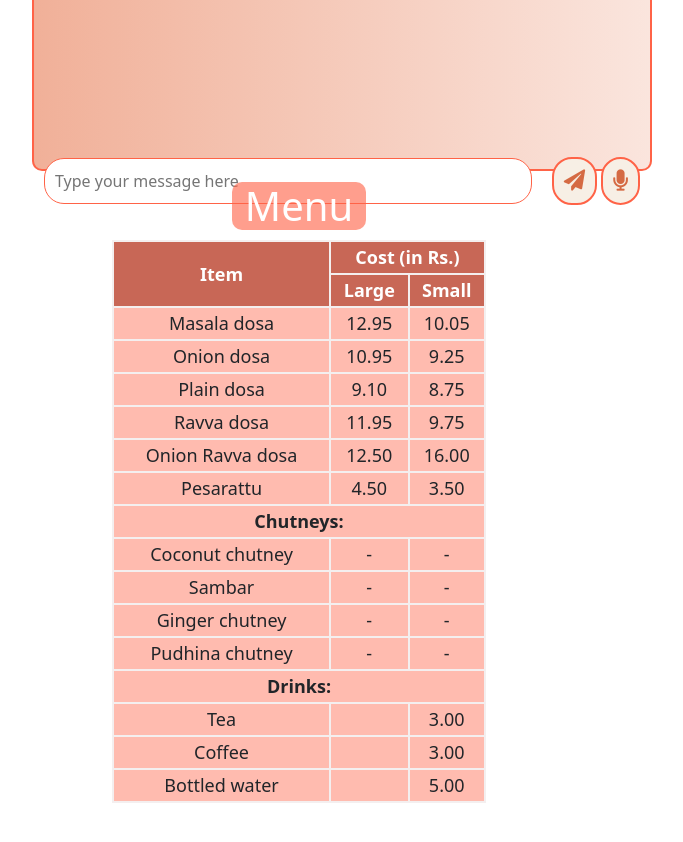
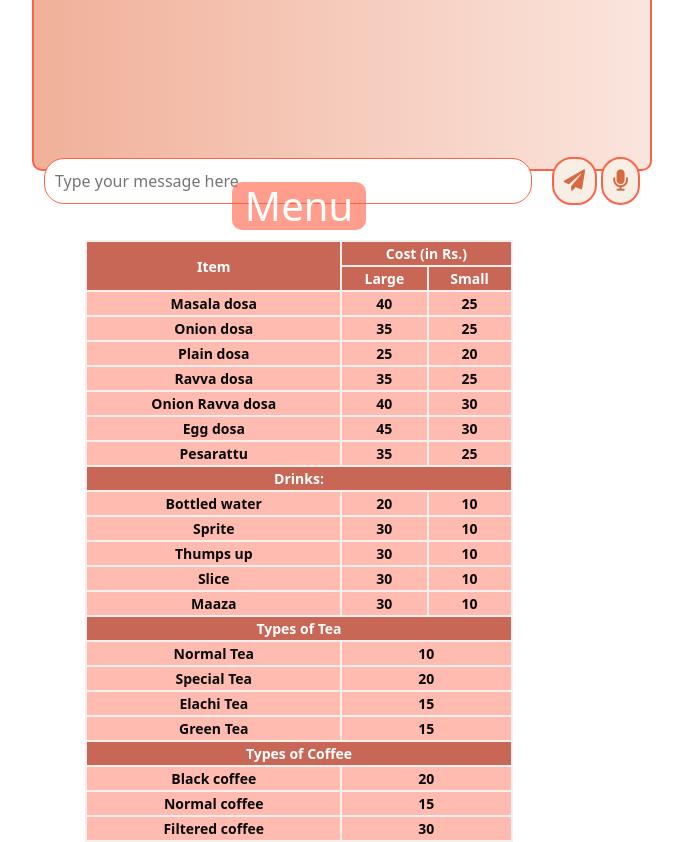
Before and after one commit to Gayathri0315/DosaBot, a FastAPI app: page / in a window 1280 px wide. Shown: the part 597-1439 px from the top of the page, without its empty margins (62-745 px from the left). Before the commit the page ends 1400 px from the top, so only its background shows below. Run offline with FastAPI, Linux system fonts and the light colour scheme; some libraries are stand-ins or nearby versions.

Commit message:
second commit

```diff
--- a/static/CSS/index.css
+++ b/static/CSS/index.css
@@ -1,6 +1,6 @@
 body {
   font-family: "Open Sans", sans-serif;
-  background-color:rgba(81, 199, 85, 0.584);
+  background-color: antiquewhite;
   /* background-image: url(https://t3.ftcdn.net/jpg/02/52/63/16/360_F_252631636_qnuNZp2bx1rjXJt2ydrsMVRTaMA1Nd43.jpg);/*
   background-image: url("/static/waiter.png"); */
   background-repeat: no-repeat;
@@ -31,22 +31,22 @@ header {
 
 div table {
   border-collapse: collapse;
-  width: 70%;
+  width: 80%;
   margin-top:2%;
 }
 div th{
   border: 2px solid rgb(244, 239, 239);
   background-color: rgba(199, 99, 81, 0.967); ;
-  padding: 2px;
-  font-size: 18px;
+  font-size: 14px;
   color:white;
   text-align:center;
 }
 div td {
   border: 2px solid rgb(244, 239, 239);
   background-color: rgba(255, 99, 71, 0.433); ;
-  padding: 2px;
-  font-size: 18px;
+  font-size: 14px;
+  font-weight: 600;
+  color:rgb(9, 9, 9);
   text-align:center;
 }
  #text{
--- a/static/JS/app.js
+++ b/static/JS/app.js
@@ -5,36 +5,47 @@ const apiKey = "";
 
 const context = [
   {
-    role: "system",
-    content: `You are OrderBot,an automated service to collect orders for a street dosa.
-    You first greet the customer, then collect the order,
-    and then ask if it's a pickup or delivery.
-    You wait to collect the entire order, then summarize it and check for a final, all amounts are in Rupees.
-    If the customer wants to add anything else, make sure to clarify all options, extras, and sizes uniquely
+    role: "s9ystem",
+    content: `You are OrderBot, an automated service to collect orders for a street dosa.
+    You first greet the customer, then collects the order.
+    and then asks if it's a pickup or delivery.
+    You wait to collect the entire order, then summarize it and check for a final, all amount are in Rupees
+    time if the customer wants to add anything else.
+    Make sure to clarify all options, extras and sizes uiquely.
     identify the item from the menu.
-    If it's a delivery, ask for an address.
-    Finally, collect the payment for all the orders.
+    If it's a delivery, you ask for an address.
+    Finally you collect the payment for all the orders.
     Make sure that the payment is made by the customer.
-    Respond in a short, very conversational friendly style.
+    You should respond only to take the orders for all other questions you should not respond  to those questions.
+    You respond in a short, very conversational friendly style.
+    You should take orders only for the items that are included in the following menu.
 
-    The menu includes:
-    Masala dosa - 12.95, 10.05
-    Onion dosa - 10.95, 9.25
-    Plain dosa - 9.10, 8.75
-    Ravva dosa - 11.95, 9.75
-    Onion Ravva dosa - 12.50, 16.00
-    Pesarattu - 4.50, 3.50
-
-    Chutneys:
-    Coconut chutney
-    Sambar
-    Ginger chutney
-    Pudhina chutney
-
+    The menu includes
+    Masala dosa-40.00
+    Onion dosa-25.00
+    Plain dosa-20.00
+    Ravva dosa-20.00
+    Onion Ravva dosa-30.00
+    Egg dosa-45.00
+    pesarattu-35.00
     Drinks:
-    Tea - 3.00
-    Coffee - 3.00
-    Bottled water - 5.00`,
+    bottled water 30.00
+    Tea
+    Tea:
+    Normal Tea-10.00
+    Special Tea-20.00
+    Ilachi Tea-15.00
+    Green Tea - 15.00
+    Coffee:
+    Normal Coffee-15.00
+    Filtered Coffee-30.00
+    Black Coffee-20.00
+    cool drinks:
+    Sprite-10.00,30.00
+    Thums-Up 10.00,30.00
+    Pepsi-10.00,30.00
+    Maaza-10.00,30.00
+    Slice-10.00,30.00`,
   },
 ];
 
--- a/templates/index.html
+++ b/templates/index.html
@@ -92,74 +92,115 @@
                   <tbody>
                     <tr>
                       <td>Masala dosa</td>
-                      <td>12.95</td>
-                      <td>10.05</td>
+                      <td>40</td>
+                      <td>25</td>
                     </tr>
                     <tr>
                       <td>Onion dosa</td>
-                      <td>10.95</td>
-                      <td>9.25</td>
+                      <td>35</td>
+                      <td>25</td>
                     </tr>
                     <tr>
                       <td>Plain dosa</td>
-                      <td>9.10</td>
-                      <td>8.75</td>
+                      <td>25</td>
+                      <td>20</td>
                     </tr>
                     <tr>
                       <td>Ravva dosa</td>
-                      <td>11.95</td>
-                      <td>9.75</td>
+                      <td>35</td>
+                      <td>25</td>
                     </tr>
                     <tr>
                       <td>Onion Ravva dosa</td>
-                      <td>12.50</td>
-                      <td>16.00</td>
+                      <td>40</td>
+                      <td>30</td>
+                    </tr>
+                    <tr>
+                      <td>Egg dosa</td>
+                      <td>45</td>
+                      <td>30</td>
                     </tr>
                     <tr>
                       <td>Pesarattu</td>
-                      <td>4.50</td>
-                      <td>3.50</td>
+                      <td>35</td>
+                      <td>25</td>
+                    </tr>
+                    <!-- <tr>
+                      <td colspan="3" style="background-color: rgba(199, 99, 81, 0.967);"><strong>Chutneys (free)</strong></td>
                     </tr>
                     <tr>
-                      <td colspan="3"><strong>Chutneys:</strong></td>
+                      <td colspan="3">Coconut chutney</td>
                     </tr>
                     <tr>
-                      <td>Coconut chutney</td>
-                      <td>-</td>
-                      <td>-</td>
+                      <td colspan="3">Sambar</td>
                     </tr>
                     <tr>
-                      <td>Sambar</td>
-                      <td>-</td>
-                      <td>-</td>
+                      <td colspan="3">Ginger chutney</td>
                     </tr>
                     <tr>
-                      <td>Ginger chutney</td>
-                      <td>-</td>
-                      <td>-</td>
-                    </tr>
+                      <td colspan="3">Pudhina chutney</td>
+                    </tr> -->
                     <tr>
-                      <td>Pudhina chutney</td>
-                      <td>-</td>
-                      <td>-</td>
-                    </tr>
-                    <tr>
-                      <td colspan="3"><strong>Drinks:</strong></td>
-                    </tr>
-                    <tr>
-                      <td>Tea</td>
-                      <td></td>
-                      <td>3.00</td>
-                    </tr>
-                    <tr>
-                      <td>Coffee</td>
-                      <td></td>
-                      <td>3.00</td>
+                      <td colspan="3" style="background-color: rgba(199, 99, 81, 0.967);color:white;font-weight: 500"><strong>Drinks:</strong></td>
                     </tr>
                     <tr>
                       <td>Bottled water</td>
-                      <td></td>
-                      <td>5.00</td>
+                      <td>20</td>
+                      <td>10</td>
+                    </tr>
+                    <tr>
+                      <td>Sprite</td>
+                      <td>30</td>
+                      <td>10</td>
+                    </tr>
+                    <tr>
+                      <td>Thumps up</td>
+                      <td>30</td>
+                      <td>10</td>
+                    </tr>
+                    <tr>
+                      <td>Slice</td>
+                      <td>30</td>
+                      <td>10</td>
+                    </tr>
+                    <tr>
+                      <td>Maaza</td>
+                      <td>30</td>
+                      <td>10</td>
+                    </tr>
+                    <tr>
+                      <td colspan="3" style="background-color: rgba(199, 99, 81, 0.967);color:white;font-weight: 500"><strong>Types of Tea</strong></td>
+                    </tr>
+                    <tr>
+                      <td>Normal Tea</td>
+                      <td colspan="2">10</td>
+                    </tr>
+                    <tr>
+                      <td>Special Tea</td>
+                      <td colspan="2">20</td>
+                    </tr>
+                    <tr>
+                      <td>Elachi Tea</td>
+                      <td colspan="2">15</td>
+                    </tr>
+                    <tr>
+                      <td>Green Tea</td>
+                      <td colspan="2">15</td>
+                    </tr>
+                    <tr>
+                      <td colspan="3" style="background-color: rgba(199, 99, 81, 0.967);color:white; font-weight: 500;"><strong>Types of Coffee</strong></td>
+                    </tr>
+                    <tr>
+                      <td>Black coffee</td>
+                      <td colspan="2">20</td>
+                    </tr>
+                    <tr>
+                      <td>Normal coffee</td>
+                      <td colspan="2">15</td>
+                    </tr>
+                    <tr>
+                      <td>Filtered coffee</td>
+                      <td colspan="2">30</td>
                     </tr>
                   </tbody>
                 </table>
```
